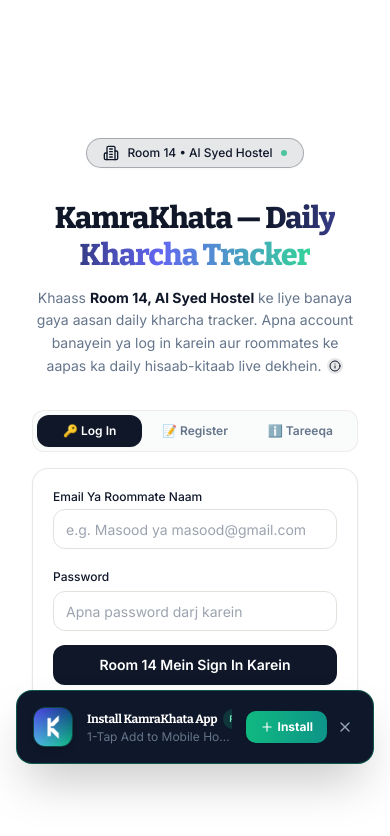
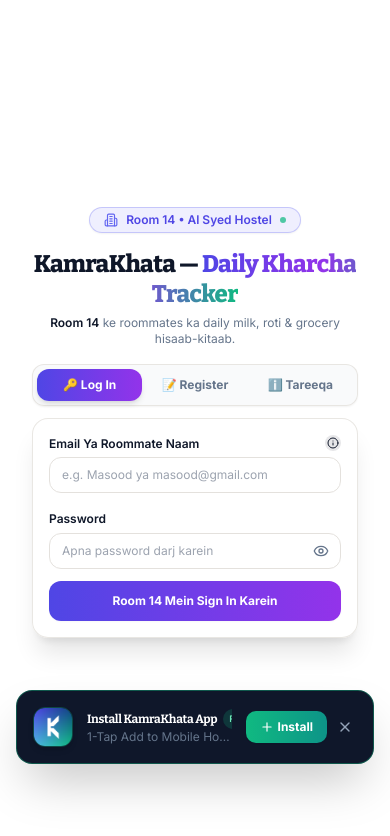
Before and after one commit to 00tatheer00/hostel-expense-tracker, a Next.js app: page / in a window 390 px wide. Shown: the top 836 px of the page. Built offline with nearby package versions, Linux system fonts and the light colour scheme; no server answers.

Commit message:
feat(mobile): redesign landing page for 1-screen viewport fit with zero scrolling & optimize full app mobile responsiveness

```diff
--- a/src/components/landing/landing-hero.tsx
+++ b/src/components/landing/landing-hero.tsx
@@ -18,10 +18,13 @@ export function LandingHero() {
   // Form states
   const [loginEmail, setLoginEmail] = React.useState("");
   const [loginPassword, setLoginPassword] = React.useState("");
+  const [showLoginPassword, setShowLoginPassword] = React.useState(false);
 
   const [regName, setRegName] = React.useState("");
   const [regEmail, setRegEmail] = React.useState("");
   const [regPassword, setRegPassword] = React.useState("");
+  const [showRegPassword, setShowRegPassword] = React.useState(false);
+
   const [serverError, setServerError] = React.useState<string | null>(null);
 
   const handleLoginSubmit = async (e: React.FormEvent) => {
@@ -59,15 +62,16 @@ export function LandingHero() {
   };
 
   return (
-    <div className="w-full py-10 md:py-14 flex flex-col items-center justify-center text-center space-y-8 max-w-4xl mx-auto px-4">
+    <div className="w-full min-h-[100dvh] flex flex-col items-center justify-center px-4 py-4 md:py-8 max-w-xl md:max-w-4xl mx-auto overflow-hidden">
+      <div className="w-full flex flex-col items-center justify-center space-y-4 my-auto">
         {/* Top Hostel Branding Badge */}
         <motion.div
           initial="hidden"
           animate="visible"
           variants={fadeIn}
-        className="inline-flex items-center gap-2 px-4 py-1.5 rounded-full border border-primary/30 bg-primary/10 text-primary text-xs sm:text-sm font-medium shadow-subtle"
+          className="inline-flex items-center gap-2 px-3.5 py-1 rounded-full border border-indigo-500/30 bg-indigo-500/10 text-indigo-600 dark:text-indigo-300 text-xs font-semibold shadow-sm"
         >
-        <Icons.building className="h-4 w-4 shrink-0" />
+          <Icons.building className="h-3.5 w-3.5 shrink-0 text-indigo-500" />
           <span>{siteConfig.roomNumber} • {siteConfig.hostelName}</span>
           <span className="w-1.5 h-1.5 rounded-full bg-emerald-500 animate-pulse" />
         </motion.div>
@@ -77,21 +81,16 @@ export function LandingHero() {
           initial="hidden"
           animate="visible"
           variants={scaleIn}
-        className="space-y-3 max-w-2xl"
+          className="space-y-1.5 text-center max-w-lg"
         >
-        <h1 className="text-3xl sm:text-5xl font-extrabold tracking-tight font-heading text-foreground leading-tight">
-          KamraKhata — <br className="hidden sm:inline" />
-          <span className="bg-gradient-to-r from-primary via-indigo-500 to-emerald-400 bg-clip-text text-transparent">
+          <h1 className="text-2xl sm:text-4xl font-extrabold tracking-tight font-heading text-foreground leading-tight">
+            KamraKhata —{" "}
+            <span className="bg-gradient-to-r from-indigo-600 via-purple-600 to-emerald-500 bg-clip-text text-transparent">
               Daily Kharcha Tracker
             </span>
           </h1>
-        <p className="text-sm sm:text-base text-muted-foreground leading-relaxed">
-          Khaass <strong className="text-foreground">Room 14, Al Syed Hostel</strong> ke liye banaya gaya aasan daily kharcha tracker.
-          Apna account banayein ya log in karein aur roommates ke aapas ka daily hisaab-kitaab live dekhein.
-          <InfoPopover
-            title="Room 14 App"
-            explanation="Yeh app Room 14 ke roommates ke daily kharchay (doodh, roti, sabzi, grocery) ko 100% clear rakhne ke liye hai."
-          />
+          <p className="text-xs sm:text-sm text-muted-foreground leading-snug">
+            <strong className="text-foreground font-semibold">{siteConfig.roomNumber}</strong> ke roommates ka daily milk, roti & grocery hisaab-kitaab.
           </p>
         </motion.div>
 
@@ -100,15 +99,15 @@ export function LandingHero() {
           initial="hidden"
           animate="visible"
           variants={fadeIn}
-        className="w-full max-w-md space-y-4"
+          className="w-full max-w-md space-y-3"
         >
-        <div className="inline-flex rounded-xl bg-surface/80 p-1 border border-border/60 w-full justify-between">
+          <div className="inline-flex rounded-xl bg-surface/90 p-1 border border-border/80 w-full justify-between shadow-sm">
             <button
               type="button"
               onClick={() => { setActiveFormTab("login"); setServerError(null); }}
-            className={`flex-1 py-2 text-xs font-semibold rounded-lg transition-all ${
+              className={`flex-1 py-2 text-xs font-bold rounded-lg transition-all ${
                 activeFormTab === "login"
-                ? "bg-primary text-primary-foreground shadow-subtle"
+                  ? "bg-gradient-to-r from-indigo-600 to-purple-600 text-white shadow-md"
                   : "text-muted-foreground hover:text-foreground"
               }`}
             >
@@ -117,9 +116,9 @@ export function LandingHero() {
             <button
               type="button"
               onClick={() => { setActiveFormTab("register"); setServerError(null); }}
-            className={`flex-1 py-2 text-xs font-semibold rounded-lg transition-all ${
+              className={`flex-1 py-2 text-xs font-bold rounded-lg transition-all ${
                 activeFormTab === "register"
-                ? "bg-primary text-primary-foreground shadow-subtle"
+                  ? "bg-gradient-to-r from-indigo-600 to-purple-600 text-white shadow-md"
                   : "text-muted-foreground hover:text-foreground"
               }`}
             >
@@ -128,9 +127,9 @@ export function LandingHero() {
             <button
               type="button"
               onClick={() => { setActiveFormTab("guide"); setServerError(null); }}
-            className={`flex-1 py-2 text-xs font-semibold rounded-lg transition-all ${
+              className={`flex-1 py-2 text-xs font-bold rounded-lg transition-all ${
                 activeFormTab === "guide"
-                ? "bg-amber-600 text-white shadow-subtle"
+                  ? "bg-emerald-600 text-white shadow-md"
                   : "text-muted-foreground hover:text-foreground"
               }`}
             >
@@ -139,19 +138,23 @@ export function LandingHero() {
           </div>
 
           {/* Embedded Forms Container */}
-        <div className="p-5 rounded-2xl border border-border/80 bg-card shadow-card text-left space-y-4">
+          <div className="p-4 sm:p-5 rounded-2xl border border-border/80 bg-card/90 shadow-xl backdrop-blur-md text-left space-y-3">
             {serverError && (
-            <div className="p-3 rounded-lg bg-rose-500/10 border border-rose-500/20 text-rose-700 dark:text-rose-400 text-xs flex items-start space-x-2">
+              <div className="p-2.5 rounded-lg bg-rose-500/10 border border-rose-500/20 text-rose-600 dark:text-rose-400 text-xs flex items-start space-x-2">
                 <Icons.alertCircle className="h-4 w-4 shrink-0 mt-0.5" />
                 <span>{serverError}</span>
               </div>
             )}
 
             {activeFormTab === "login" && (
-            <form onSubmit={handleLoginSubmit} className="space-y-3.5">
+              <form onSubmit={handleLoginSubmit} className="space-y-3">
                 <div className="space-y-1">
-                <label className="text-xs font-medium text-foreground flex items-center justify-between">
+                  <label className="text-xs font-semibold text-foreground flex items-center justify-between">
                     <span>Email Ya Roommate Naam</span>
+                    <InfoPopover
+                      title="Login ID"
+                      explanation="Apna registered email ya naam (e.g. Masood, Hamza) darj karein."
+                    />
                   </label>
                   <input
                     type="text"
@@ -159,28 +162,42 @@ export function LandingHero() {
                     placeholder="e.g. Masood ya masood@gmail.com"
                     value={loginEmail}
                     onChange={(e) => setLoginEmail(e.target.value)}
-                  className="w-full h-10 px-3 py-2 text-sm rounded-lg border border-input bg-background text-foreground focus:outline-none focus:ring-2 focus:ring-ring"
+                    className="w-full h-9 px-3 py-1.5 text-xs sm:text-sm rounded-lg border border-input bg-background text-foreground focus:outline-none focus:ring-2 focus:ring-indigo-500"
                   />
                 </div>
 
                 <div className="space-y-1">
-                <label className="text-xs font-medium text-foreground">
+                  <label className="text-xs font-semibold text-foreground">
                     Password
                   </label>
+                  <div className="relative">
                     <input
-                  type="password"
+                      type={showLoginPassword ? "text" : "password"}
                       required
                       placeholder="Apna password darj karein"
                       value={loginPassword}
                       onChange={(e) => setLoginPassword(e.target.value)}
-                  className="w-full h-10 px-3 py-2 text-sm rounded-lg border border-input bg-background text-foreground focus:outline-none focus:ring-2 focus:ring-ring"
+                      className="w-full h-9 pl-3 pr-9 py-1.5 text-xs sm:text-sm rounded-lg border border-input bg-background text-foreground focus:outline-none focus:ring-2 focus:ring-indigo-500"
                     />
+                    <button
+                      type="button"
+                      onClick={() => setShowLoginPassword(!showLoginPassword)}
+                      className="absolute right-2.5 top-2 text-muted-foreground hover:text-foreground p-0.5 rounded focus:outline-none"
+                      aria-label="Toggle password visibility"
+                    >
+                      {showLoginPassword ? (
+                        <Icons.eyeOff className="h-4 w-4 text-emerald-500" />
+                      ) : (
+                        <Icons.eye className="h-4 w-4 text-muted-foreground" />
+                      )}
+                    </button>
+                  </div>
                 </div>
 
                 <Button
                   type="submit"
                   disabled={isLoading}
-                className="w-full h-10 text-sm font-semibold shadow-subtle mt-2"
+                  className="w-full h-10 text-xs sm:text-sm font-bold bg-gradient-to-r from-indigo-600 to-purple-600 hover:from-indigo-700 hover:to-purple-700 text-white shadow-md mt-1"
                 >
                   {isLoading ? "Log in ho raha hai..." : "Room 14 Mein Sign In Karein"}
                 </Button>
@@ -188,9 +205,9 @@ export function LandingHero() {
             )}
 
             {activeFormTab === "register" && (
-            <form onSubmit={handleRegisterSubmit} className="space-y-3.5">
+              <form onSubmit={handleRegisterSubmit} className="space-y-3">
                 <div className="space-y-1">
-                <label className="text-xs font-medium text-foreground">
+                  <label className="text-xs font-semibold text-foreground">
                     Aap Ka Poora Naam
                   </label>
                   <input
@@ -199,12 +216,12 @@ export function LandingHero() {
                     placeholder="e.g. Masood, Hamza, etc."
                     value={regName}
                     onChange={(e) => setRegName(e.target.value)}
-                  className="w-full h-10 px-3 py-2 text-sm rounded-lg border border-input bg-background text-foreground focus:outline-none focus:ring-2 focus:ring-ring"
+                    className="w-full h-9 px-3 py-1.5 text-xs sm:text-sm rounded-lg border border-input bg-background text-foreground focus:outline-none focus:ring-2 focus:ring-indigo-500"
                   />
                 </div>
 
                 <div className="space-y-1">
-                <label className="text-xs font-medium text-foreground">
+                  <label className="text-xs font-semibold text-foreground">
                     Email Ya Username
                   </label>
                   <input
@@ -213,28 +230,42 @@ export function LandingHero() {
                     placeholder="e.g. masood@gmail.com ya masood"
                     value={regEmail}
                     onChange={(e) => setRegEmail(e.target.value)}
-                  className="w-full h-10 px-3 py-2 text-sm rounded-lg border border-input bg-background text-foreground focus:outline-none focus:ring-2 focus:ring-ring"
+                    className="w-full h-9 px-3 py-1.5 text-xs sm:text-sm rounded-lg border border-input bg-background text-foreground focus:outline-none focus:ring-2 focus:ring-indigo-500"
                   />
                 </div>
 
                 <div className="space-y-1">
-                <label className="text-xs font-medium text-foreground">
+                  <label className="text-xs font-semibold text-foreground">
                     Password
                   </label>
+                  <div className="relative">
                     <input
-                  type="password"
+                      type={showRegPassword ? "text" : "password"}
                       required
                       placeholder="Select password"
                       value={regPassword}
                       onChange={(e) => setRegPassword(e.target.value)}
-                  className="w-full h-10 px-3 py-2 text-sm rounded-lg border border-input bg-background text-foreground focus:outline-none focus:ring-2 focus:ring-ring"
+                      className="w-full h-9 pl-3 pr-9 py-1.5 text-xs sm:text-sm rounded-lg border border-input bg-background text-foreground focus:outline-none focus:ring-2 focus:ring-indigo-500"
                     />
+                    <button
+                      type="button"
+                      onClick={() => setShowRegPassword(!showRegPassword)}
+                      className="absolute right-2.5 top-2 text-muted-foreground hover:text-foreground p-0.5 rounded focus:outline-none"
+                      aria-label="Toggle password visibility"
+                    >
+                      {showRegPassword ? (
+                        <Icons.eyeOff className="h-4 w-4 text-emerald-500" />
+                      ) : (
+                        <Icons.eye className="h-4 w-4 text-muted-foreground" />
+                      )}
+                    </button>
+                  </div>
                 </div>
 
                 <Button
                   type="submit"
                   disabled={isLoading}
-                className="w-full h-10 text-sm font-semibold shadow-subtle mt-2"
+                  className="w-full h-10 text-xs sm:text-sm font-bold bg-gradient-to-r from-indigo-600 to-purple-600 hover:from-indigo-700 hover:to-purple-700 text-white shadow-md mt-1"
                 >
                   {isLoading ? "Account ban raha hai..." : "Register Karein & Join Karein"}
                 </Button>
@@ -242,24 +273,25 @@ export function LandingHero() {
             )}
 
             {activeFormTab === "guide" && (
-            <div className="space-y-3 text-xs leading-relaxed text-foreground">
-              <h4 className="font-bold text-sm text-foreground flex items-center gap-1.5">
-                <Icons.help className="h-4 w-4 text-amber-500" />
+              <div className="space-y-2 text-xs leading-relaxed text-foreground">
+                <h4 className="font-bold text-xs text-foreground flex items-center gap-1.5">
+                  <Icons.help className="h-4 w-4 text-emerald-500" />
                   <span>App Use Karne Ka Quick Tareeqa</span>
                 </h4>
-              <p>
+                <p className="text-[11px] text-muted-foreground">
                   • <strong>Step 1:</strong> Apna account <strong>Register</strong> tab par banayein ya <strong>Log In</strong> tab se sign in karein.
                 </p>
-              <p>
-                • <strong>Step 2:</strong> Dashboard par daily kharcha (milk, roti, gas, grocery) add karein.
+                <p className="text-[11px] text-muted-foreground">
+                  • <strong>Step 2:</strong> Dashboard par daily kharcha (doodh, roti, gas, grocery) add karein.
                 </p>
-              <p>
-                • <strong>Step 3:</strong> Net Hisaab dekhein: 🟢 Green balance ka matlab <strong>Paise LENE HAIN</strong>, 🔴 Red balance ka matlab <strong>Paise DENE HAIN</strong>.
+                <p className="text-[11px] text-muted-foreground">
+                  • <strong>Step 3:</strong> Net Hisaab dekhein: 🟢 Green = <strong>Paise LENE HAIN</strong>, 🔴 Red = <strong>Paise DENE HAIN</strong>.
                 </p>
               </div>
             )}
           </div>
         </motion.div>
       </div>
+    </div>
   );
 }
--- a/src/features/dashboard/components/dashboard-shell.tsx
+++ b/src/features/dashboard/components/dashboard-shell.tsx
@@ -52,23 +52,23 @@ export function DashboardShell() {
           </p>
         </div>
 
-        <div className="flex items-center space-x-2 shrink-0">
+        <div className="flex flex-wrap items-center gap-2 shrink-0">
           <Link href="/guide">
-            <Button variant="secondary" size="lg" className="gap-1.5 font-semibold text-xs border border-border/60">
-              <Icons.help className="h-4 w-4 text-amber-500" />
-              <span>Tareeqa (Guide)</span>
+            <Button variant="secondary" size="sm" className="gap-1.5 font-semibold text-xs border border-border/60">
+              <Icons.help className="h-3.5 w-3.5 text-amber-500" />
+              <span>Tareeqa</span>
             </Button>
           </Link>
           <Link href="/expenses/new">
-            <Button size="lg" className="gap-2 shadow-subtle font-semibold bg-emerald-600 hover:bg-emerald-700 text-white">
-              <Icons.plus className="h-5 w-5" />
+            <Button size="sm" className="gap-1.5 shadow-subtle font-semibold bg-emerald-600 hover:bg-emerald-700 text-white text-xs">
+              <Icons.plus className="h-4 w-4" />
               <span>Naya Kharcha Jodein</span>
             </Button>
           </Link>
           <Link href="/settlements/new">
-            <Button variant="outline" size="lg" className="gap-1.5 font-semibold text-xs border-emerald-500/40 text-emerald-600 dark:text-emerald-400">
-              <Icons.checkCircle className="h-4 w-4 text-emerald-600" />
-              <span>Khaata Safaya (Settle)</span>
+            <Button variant="outline" size="sm" className="gap-1.5 font-semibold text-xs border-emerald-500/40 text-emerald-600 dark:text-emerald-400">
+              <Icons.checkCircle className="h-3.5 w-3.5 text-emerald-600" />
+              <span>Khaata Safaya</span>
             </Button>
           </Link>
         </div>
--- a/src/features/expenses/components/quick-add-bar.tsx
+++ b/src/features/expenses/components/quick-add-bar.tsx
@@ -43,7 +43,7 @@ export function QuickAddBar() {
         </Badge>
       </div>
 
-      <div className="flex items-center space-x-2 overflow-x-auto pb-2 scrollbar-none">
+      <div className="flex items-center space-x-2 overflow-x-auto pb-2 touch-pan-x no-scrollbar scroll-smooth">
         {FAVORITE_TEMPLATES.map((tmpl) => (
           <motion.div key={tmpl.id} whileHover={{ y: -2 }} transition={{ duration: 0.15 }}>
             <Link
```
Also changed, not shown: 1 other file (tests, documents, lock files or other folders). Lines whose indentation alone changed are shown as unchanged.
